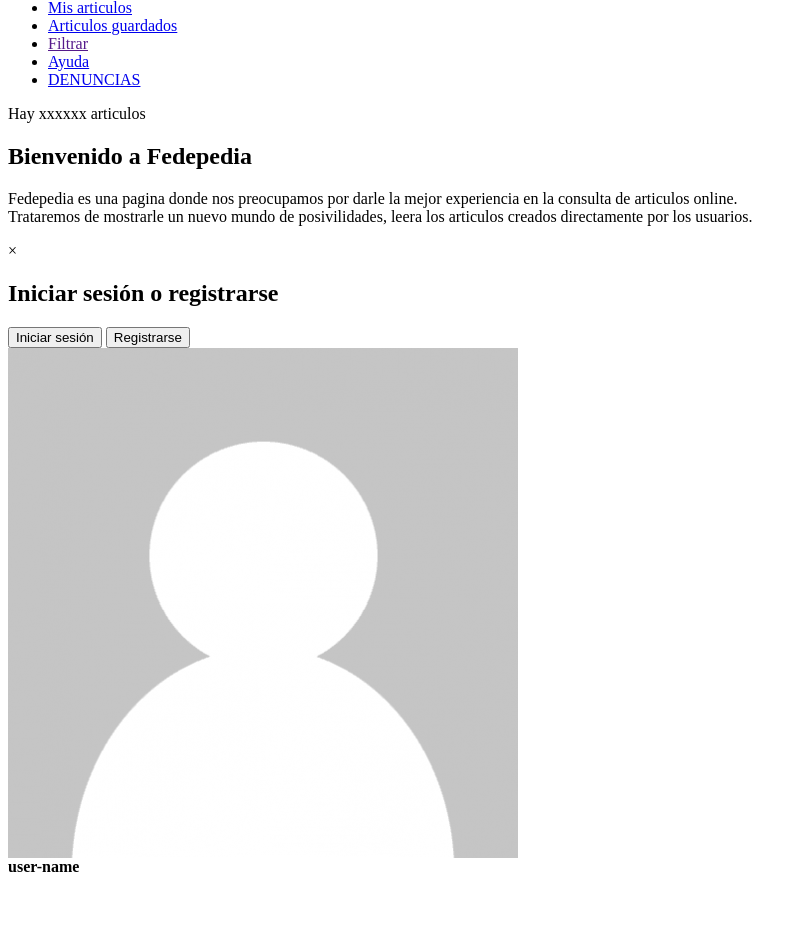
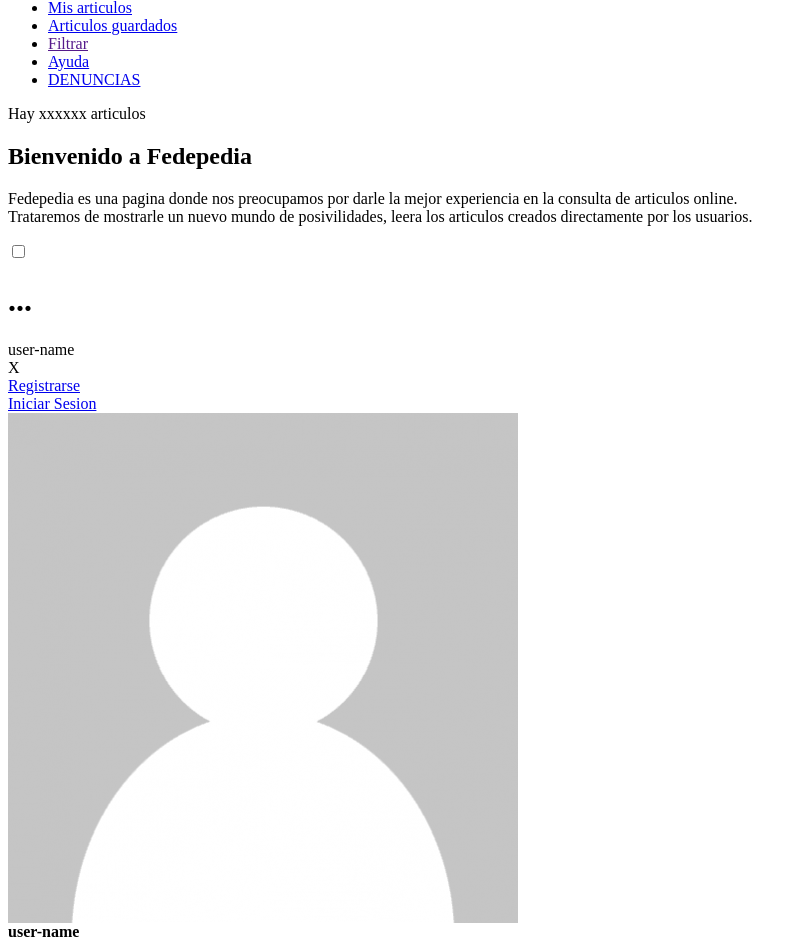
Before and after one commit to Ezequiel12D/fedepedia, a PHP site: page /views/home.php in a window 1280 px wide; the page is wider, and only the part inside the window is pictured. Shown: the part 1181-2130 px from the top of that part, without its empty margins (0-803 px from the left). Before the commit the page ends 2053 px from the top of that part, so only its background shows below. Run offline with PHP 8.4, Linux system fonts and the light colour scheme.

Commit message:
modal inicio

```diff
--- a/views/home.php
+++ b/views/home.php
@@ -32,39 +32,38 @@
             <li><a href="../../views/denuncias.php">DENUNCIAS</a></li>
         </ul>
     </div>
-
 </div>
 
 <div id="container__center">
     <?php require "article.php"; ?>
 </div>
 
+<div id="right-bar">
+    <!-- inicio modal-->
+    <div id="btn-modal--style">
+        <input type="checkbox" id="btn-modal">
+        <label for="btn-modal"class="lbl-modal"><h1>...</h1></label>
+    </div>
 
-<div id="right-bar">
-    <div class="container--menu-btn" onclick="myFunction(this)">
-        <div class="bar1"></div>
-        <div class="bar2"></div>
-        <div class="bar3"></div>
-    </div>
-    <script>
-        function myFunction(x) {
-            x.classList.toggle("change");
-        }
-    </script>
-    <div id="modal" class="modal">
-        <div class="modal-content">
-            <span class="modal-close" onclick="closeModal()">&times;</span>
-            <h2>Iniciar sesión o registrarse</h2>
-            <button onclick="login()">Iniciar sesión</button>
-            <button onclick="register()">Registrarse</button>
+    <div class="modal-menu">
+        <div class="container-modal">
+                <header>user-name</header>
+                <label for="btn-modal">X</label>
+                <div class="content">
+                    <a href="../../views/register.php">Registrarse</a><br>
+                    <a href="../../views/setting.php">Iniciar Sesion</a>
+                </div>
         </div>
     </div>
 
 
+    <!-- fin modal-->
+    <div class="profile">
+        <div class="profile-pic-btn">
+            <div id="user_profile_pic"><img src="../../images/profile/default.png" alt="profile_pic"></div>
+        </div>
+        <div id="user-name"><b>user-name</b></div>
+    </div>
 
-    <div class="profile-pic-btn">
-        <div id="user_profile_pic"><img src="../../images/profile/default.png" alt="profile_pic"></div>
-    </div>
-    <div id="user-name"><b>user-name</b></div>
 </div>
 </div>
--- a/views/layout.php
+++ b/views/layout.php
@@ -8,6 +8,7 @@
     <meta http-equiv="X-UA-Compatible" content="IE=edge">
     <meta name="viewport" content="width=device-width, initial-scale=1.0">
     <link rel="icon" type="image/x-icon" href="../images/logo.png">
+    <!--<link href="https://cdn.jsdelivr.net/npm/bootstrap@5.3.0/dist/css/bootstrap.min.css" rel="stylesheet" integrity="sha384-9ndCyUaIbzAi2FUVXJi0CjmCapSmO7SnpJef0486qhLnuZ2cdeRhO02iuK6FUUVM" crossorigin="anonymous">-->
     <link rel="stylesheet" href="../../css/bootstrap.min.css">
     <link rel="stylesheet" href="../../css/style_layout.css">
 
@@ -20,6 +21,7 @@
     </div>
     <script src="../../js/jquery/jquery-3.4.1.slim.min.js"></script>
     <script src="../../js/jquery/popper.min.js"></script>
+    <!--<script src="https://cdn.jsdelivr.net/npm/bootstrap@5.3.0/dist/js/bootstrap.bundle.min.js" integrity="sha384-geWF76RCwLtnZ8qwWowPQNguL3RmwHVBC9FhGdlKrxdiJJigb/j/68SIy3Te4Bkz" crossorigin="anonymous"></script> -->
 </body>
 
 </html>
```
Also changed, not shown: css/style_layout.css (+50 -0 lines).
